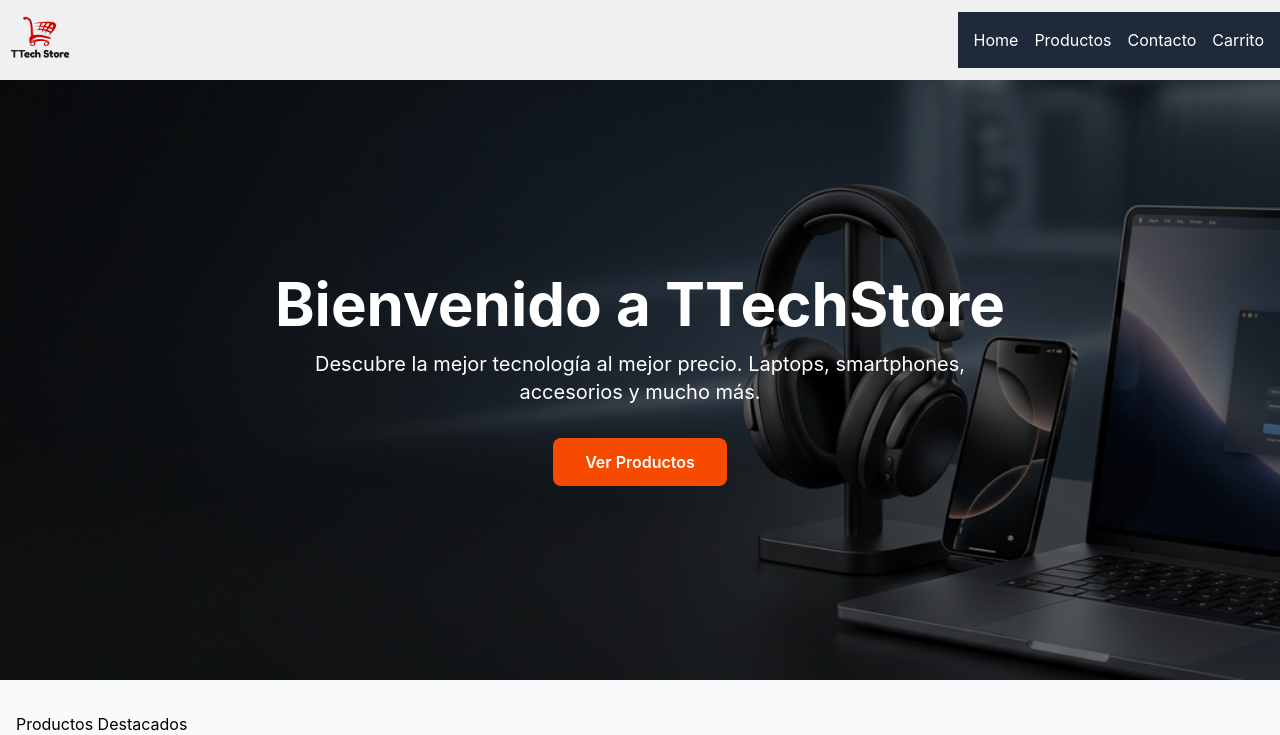
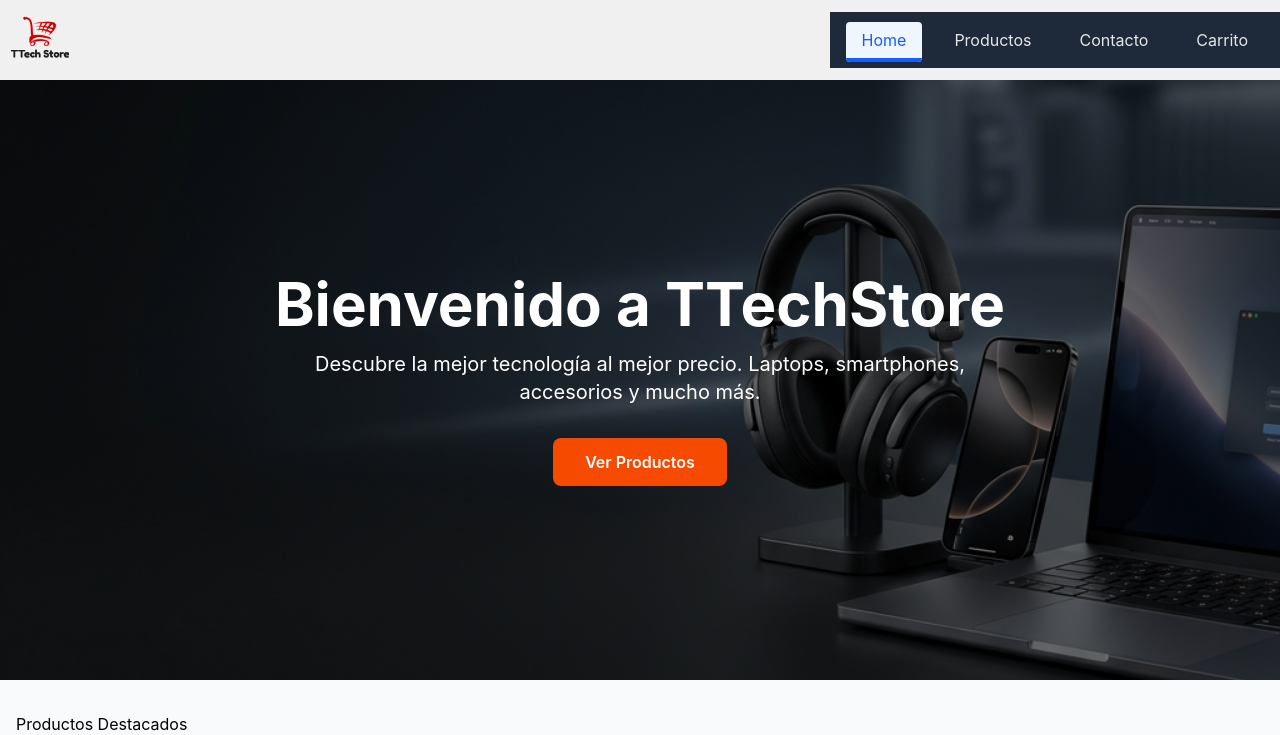
Before and after one commit to CristianBrz/TTech-Store, a React (Vite) app: page / in a window 1280 px wide. Shown: the top 735 px of the page. Built offline with nearby package versions, Linux system fonts and the light colour scheme.

Commit message:
Modifico estilos de la barra de navegacion

```diff
--- a/src/components/Hero.jsx
+++ b/src/components/Hero.jsx
@@ -12,7 +12,7 @@ const Hero = () => {
         <p className="mb-8 max-w-2xl text-lg md:text-xl">
           Descubre la mejor tecnología al mejor precio. Laptops, smartphones, accesorios y mucho más.
         </p>
-        <Link to="/productos" className="rounded-lg bg-orange-600 px-8 py-3 font-semibold text-white transition-colors hover:bg-orange-700">
+        <Link to="/productos" className="rounded-lg bg-orange-600 px-8 py-3 font-semibold text-white hover:scale-105 hover:shadow-orange-500/80 hover:shadow-xl/30 transition-all duration-400 ease-in-out">
           Ver Productos
         </Link>
       </div>
--- a/src/components/Nav.jsx
+++ b/src/components/Nav.jsx
@@ -14,8 +14,7 @@ const Nav = () => {
       <ul className="flex justify-between gap-4">
         {paginas.map((item) => (
           <NavItem key={item.name} item={item} />
-        ))}
-      </ul>
+        ))}     </ul>
     </nav>
   );
 };
--- a/src/components/NavItem.jsx
+++ b/src/components/NavItem.jsx
@@ -1,14 +1,22 @@
-import { Link } from "react-router-dom";
+import { NavLink } from "react-router-dom";
 
 const NavItem = ({ item }) => {
+  const estiloBase = "px-4 py-2 rounded transition-all duration-300 ease-in-out hover:text-blue-500";
+  const estiloActivo = "text-blue-600 border-b-4 border-blue-600 bg-blue-50";
+  const estiloInactivo = "text-gray-200";
+
   return (
     <li>
-      <Link
-        className="hover:text-gray-300 transition-colors"
-        to={item.path}
-      >
+      <NavLink
+        className={({ isActive }) =>
+          `${estiloBase}
+          ${isActive
+            ? estiloActivo
+            : estiloInactivo
+          }
+        `} to={item.path} end>
         {item.name}
-      </Link>
+      </NavLink>
     </li>
   );
 };
--- a/src/hooks/useFetch.jsx
+++ b/src/hooks/useFetch.jsx
@@ -15,6 +15,7 @@ const useFetch = (endpoint) => {
         if (!respuesta.ok) {
           throw new Error(`Error al cargar los datos: ${respuesta.status}`);
         }
+
         const datos = await respuesta.json();
 
         // Simulo delay de 2 segundos en la carga de los datos
```
